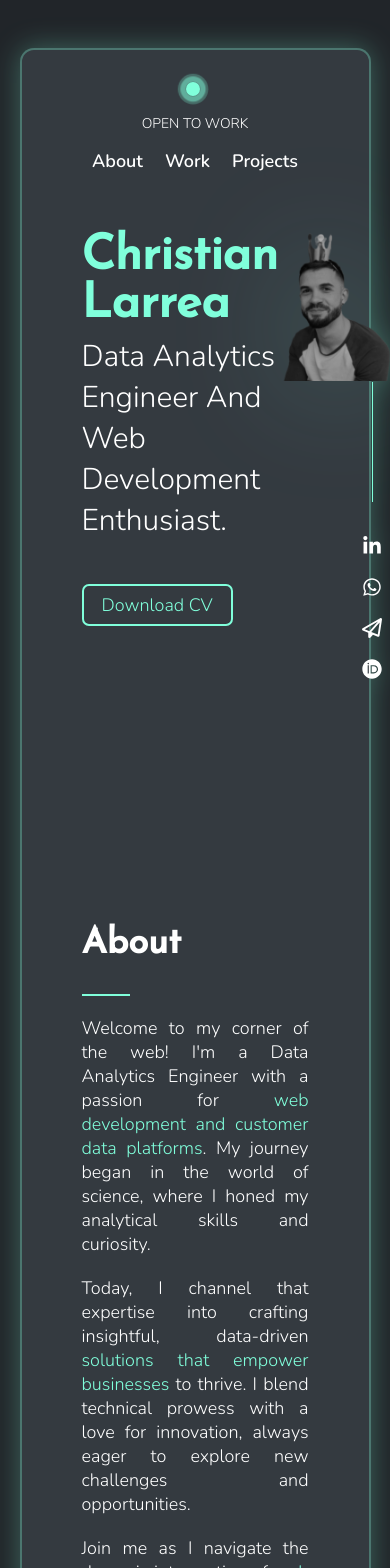
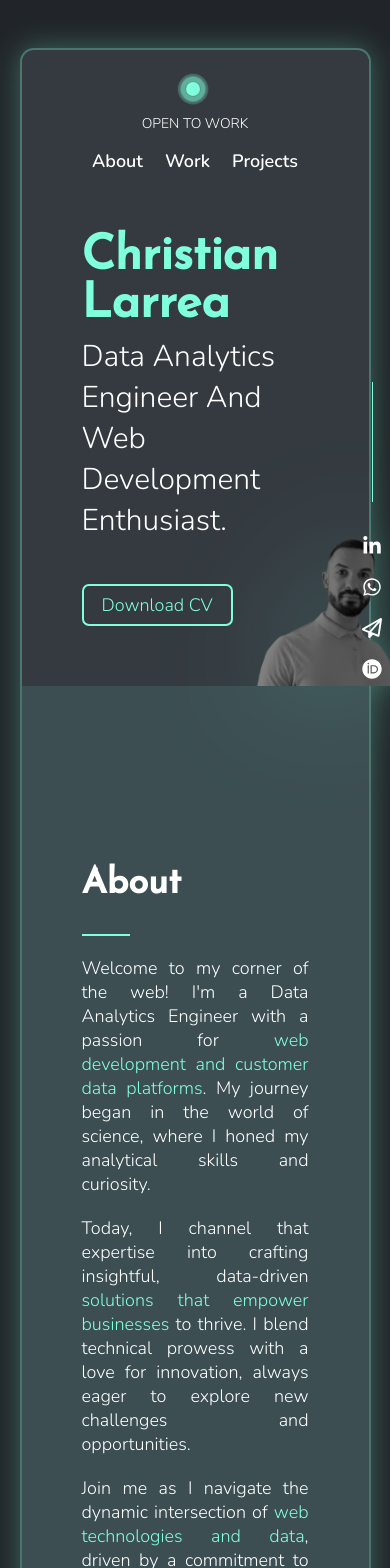
Before and after one commit to crlarrea/crlarrea.github.io, a React (Vite) app: page / in a window 390 px wide. Shown: the top 1568 px of the page. Built offline with nearby package versions, Linux system fonts and the light colour scheme; no server answers; the database is empty.

Commit message:
change hero image

```diff
--- a/src/assets/styles/App.css
+++ b/src/assets/styles/App.css
@@ -152,13 +152,12 @@ nav ul li a:hover {
 }
 .hero article:last-of-type {
   position: relative;
+  justify-content: flex-end;
 }
 .hero article:last-of-type img {
-  position: absolute;
   width: 100%;
-  left: -10%;
-  filter: grayscale(1) brightness(0.7) drop-shadow(0 0 60px rgba(128, 255, 219, 0.2));
-  z-index: 0;
+  margin-left: -10%;
+  filter: grayscale(1) brightness(0.5) drop-shadow(0 0 60px rgba(128, 255, 219, 0.2));
 }
 .hero article:last-of-type ul {
   display: flex;
@@ -190,7 +189,8 @@ nav ul li a:hover {
 
 .about {
   padding: 60px;
-  margin-top: calc(7 *60px);
+  padding-top: calc(3 *60px);
+  background-color: rgba(128, 255, 219, 0.1);
   margin-bottom: calc(5 *60px);
   display: flex;
   column-gap: 48px;
@@ -223,12 +223,11 @@ nav ul li a:hover {
   align-items: flex-end;
 }
 .about article:last-of-type svg {
-  filter: drop-shadow(0 0 7px rgba(128, 255, 219, 0.3));
+  filter: drop-shadow(0 0 7px rgba(255, 255, 255, 0.5));
 }
 
 .experience {
   padding: 60px;
-  background-color: #515963;
 }
 .experience article {
   display: flex;
@@ -283,7 +282,7 @@ nav ul li a:hover {
   display: block;
   background-color: #adb5bd;
   border-radius: 100%;
-  outline: 10px solid #515963;
+  outline: 10px solid #343a40;
 }
 .experience article ul li details summary div div {
   position: absolute;
@@ -742,12 +741,10 @@ h2 {
     flex: 0 0 30%;
   }
   .hero article:last-of-type img {
-    left: -80%;
-    top: 10%;
+    margin-left: -80%;
     width: 150%;
   }
   .about {
-    margin-top: calc(3 * 60px);
     flex-flow: column nowrap;
     row-gap: 60px;
   }
@@ -811,11 +808,12 @@ h2 {
     bottom: auto;
   }
   .hero article:last-of-type img {
-    position: fixed;
+    margin-left: 0;
   }
   .about {
     flex-flow: column nowrap;
     padding: 30px;
+    padding-top: calc(3*60px);
     row-gap: 60px;
   }
   .experience {
@@ -908,9 +906,6 @@ h2 {
   footer article:last-of-type {
     flex: 0 0 100%;
   }
-  section {
-    margin-bottom: calc(3 * 60px);
-  }
 }
 
 /*# sourceMappingURL=App.css.map */
--- a/src/assets/styles/App.scss
+++ b/src/assets/styles/App.scss
@@ -105,7 +105,6 @@ nav {
 }
 .inactive {
   color: $white;
-
 }
 
 .hero {
@@ -131,14 +130,14 @@ nav {
     }
     &:last-of-type {
       position: relative;
+      justify-content: flex-end;
       img {
-        position: absolute;
+        // position: absolute;
         width: 100%;
-        left: -10%;
+        margin-left: -10%;
 
-        filter: grayscale(1) brightness(0.7)
+        filter: grayscale(1) brightness(0.5)
           drop-shadow(0 0 $xh rgba($turquoise, 0.2));
-        z-index: 0;
       }
       ul {
         display: flex;
@@ -177,10 +176,13 @@ nav {
 
 .about {
   padding: $xh;
+  padding-top: calc(3 *#{$xh});
+  background-color: rgba($turquoise,0.1);
   margin: {
-    top: calc(7 *#{$xh});
+    // top: calc(7 *#{$xh});
     bottom: calc(5 *#{$xh});
   }
+
   display: flex;
   column-gap: $h;
   article {
@@ -211,14 +213,14 @@ nav {
       align-items: flex-end;
 
       svg {
-        filter: drop-shadow(0 0 $xxs rgba($turquoise, 0.3));
+        filter: drop-shadow(0 0 $xxs rgba($white, 0.5));
       }
     }
   }
 }
 .experience {
   padding: $xh;
-  background-color: $gray500;
+  // background-color: $gray500;
   article {
     display: flex;
     flex-flow: column nowrap;
@@ -276,7 +278,7 @@ nav {
               display: block;
               background-color: $gray400;
               border-radius: 100%;
-              outline: 10px solid $gray500;
+              outline: 10px solid $gray600;
 
               div {
                 position: absolute;
--- a/src/assets/styles/Tablet.scss
+++ b/src/assets/styles/Tablet.scss
@@ -36,8 +36,7 @@
       &:last-of-type {
         flex: 0 0 30%;
         img {
-          left: -80%;
-          top:10%;
+          margin-left: -80%;
           width: 150%;
           // display: none;
         }
@@ -46,7 +45,6 @@
   }
 
   .about {
-    margin-top: calc(3 * #{$xh});
     flex-flow: column nowrap;
     row-gap: $xh;
   }
```
Also changed, not shown: src/assets/styles/Mobile.scss (+8 -2 lines), src/assets/img/wee_me.webp, 1 other file (tests, documents, lock files or other folders).
